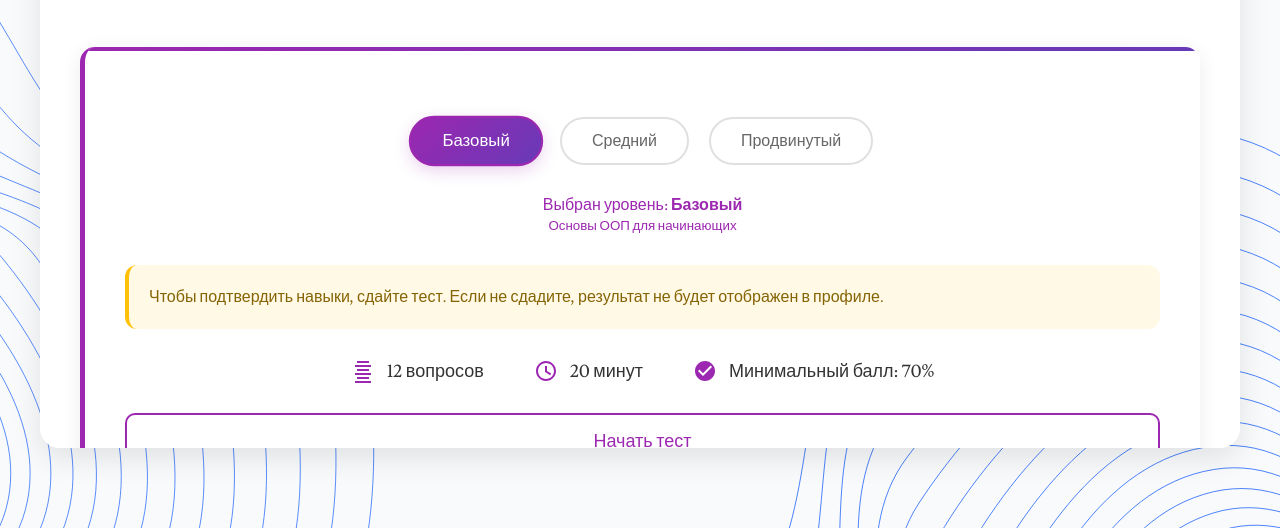
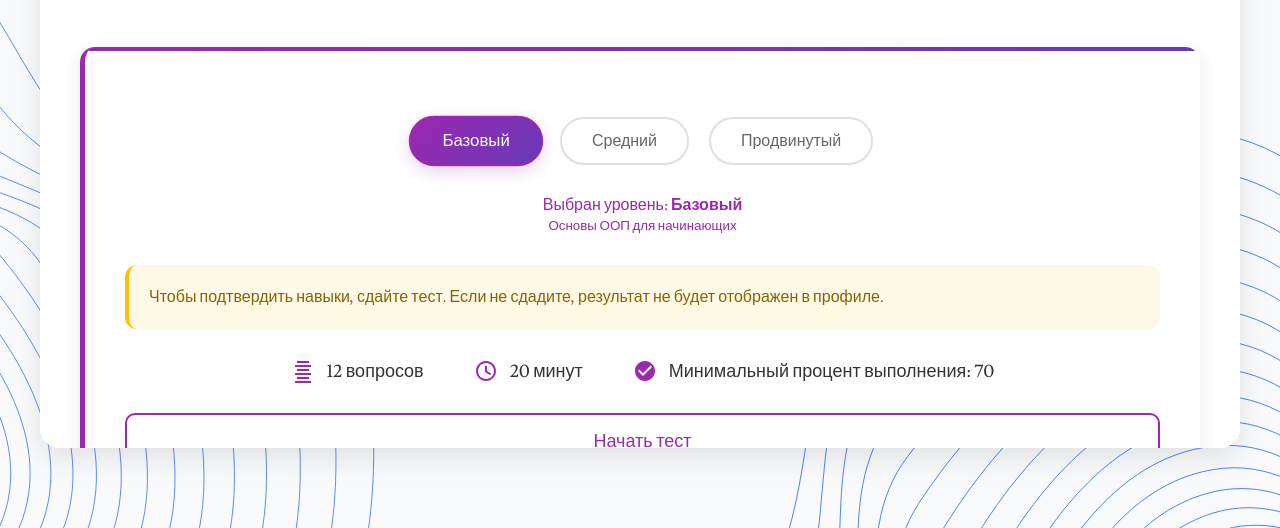
Before and after one commit to QualiMeter/quali, a plain HTML site: page oop-test.html in a window 1280 px wide. Shown: the part 272-800 px from the top of the page. Drawn offline with Linux system fonts and the light colour scheme; sample sign-in values are in the browser's storage; a web font is replaced by a local one.

Commit message:
Update oop-test.html

```diff
--- a/oop-test.html
+++ b/oop-test.html
@@ -127,7 +127,7 @@
                                 <path d="M12 2C6.48 2 2 6.48 2 12s4.48 10 10 10 10-4.48 10-10S17.52 2 12 2zm-2 15l-5-5 1.41-1.41L10 14.17l7.59-7.59L19 8l-9 9z"/>
                             </svg>
                         </div>
-                        <span class="info-text">Минимальный балл: 70%</span>
+                        <span class="info-text">Минимальный процент выполнения: 70</span>
                     </div>
                 </div>
 
@@ -209,4 +209,5 @@
 
     <script src="oop-test.js"></script>
 </body>
+
 </html>
```
